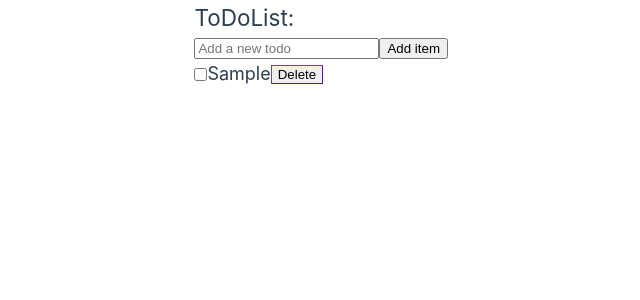
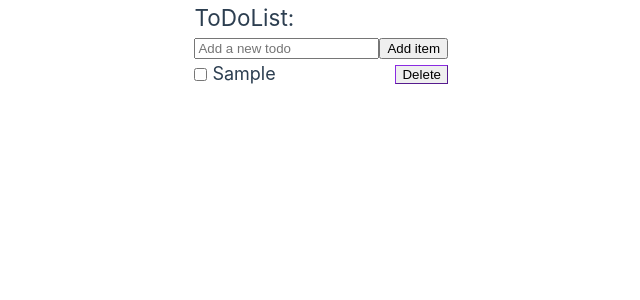
Before and after one commit to RobinKirchen/ToDoListe, a Vue app: page / in a window 1280 px wide. Both pictures are taken after typing "Sample" into the empty fields and a click on the button "Add item". Shown: the top 300 px of the page, without its empty margins (192-832 px from the left). Built offline with nearby package versions, Linux system fonts and the light colour scheme.

Commit message:
changed the layout so that the checkbox and delete button of each entry appear on the left and right edge respectivly

```diff
--- a/src/App.vue
+++ b/src/App.vue
@@ -28,7 +28,7 @@ function deleteEntry(todo) {
       <div v-if="todos.length > 0" v-for="entry in todos">
         <div class="todo-entry">
           <input type="checkbox">
-          {{ entry }}
+          <span class="todo-text">{{ entry }}</span>
           <button @click="deleteEntry(entry)" class="delete">Delete</button>
         </div>
       </div>
@@ -58,13 +58,18 @@ header {
 }
 
 main .todo-entry {
-  word-wrap: break-word;
   display: flex;
-  place-items: center;
+  align-items: center;
+  justify-content: space-between;  /* Distribute space between the checkbox the text and delete button. For equal space distribution on all sides use space-around instead*/
   font-size: large;
-  flex-wrap: wrap;
   width: 100%;
-  overflow: auto;
+  margin-bottom: 5px;
+}
+
+main .todo-text {
+  margin-left: 5px;
+  flex-grow: 1;                 /* Allow the text to take up remaining space */
+  text-align: left;
 }
 
 main .delete{
```
